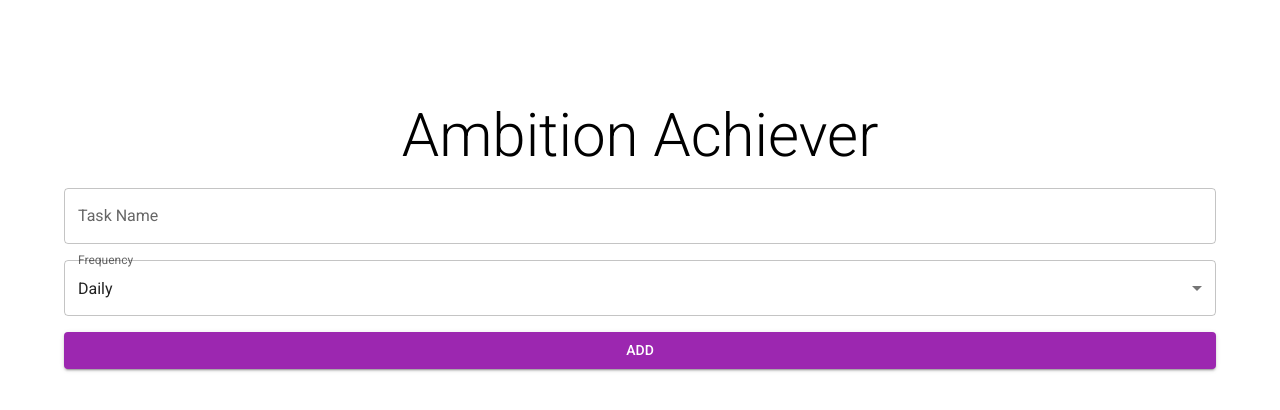
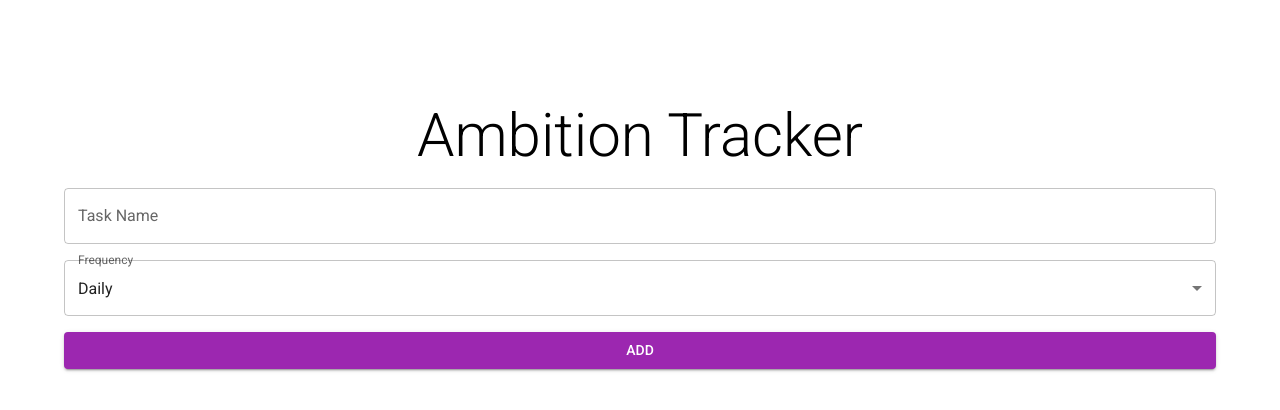
Before and after one commit to anivnssb/Habit_Tracker, a Next.js app: page / in a window 1280 px wide. Shown: the top 410 px of the page. Built offline with nearby package versions, Linux system fonts and the light colour scheme; what @mui/material-nextjs would draw is missing.

Commit message:
label changes

```diff
--- a/app/_components/AddTaskForm.tsx
+++ b/app/_components/AddTaskForm.tsx
@@ -33,7 +33,7 @@ const AddTaskForm: React.FC = () => {
     <form onSubmit={handleSubmit}>
       <Box sx={{ display: "flex", flexDirection: "column", gap: 2 }}>
         <Typography textAlign="center" variant="h2">
-          Ambition Achiever
+          Ambition Tracker
         </Typography>
         <TextField
           label="Task Name"
--- a/package.json
+++ b/package.json
@@ -1,5 +1,5 @@
 {
-  "name": "ambition_achiever",
+  "name": "ambition_tracker",
   "version": "0.1.0",
   "private": true,
   "scripts": {
```
